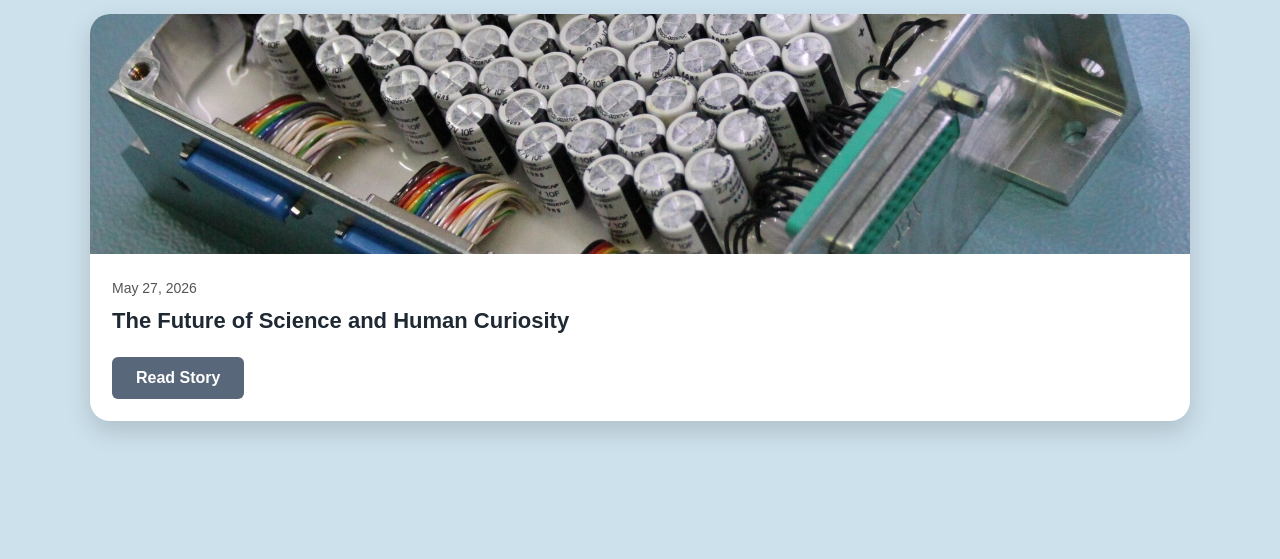
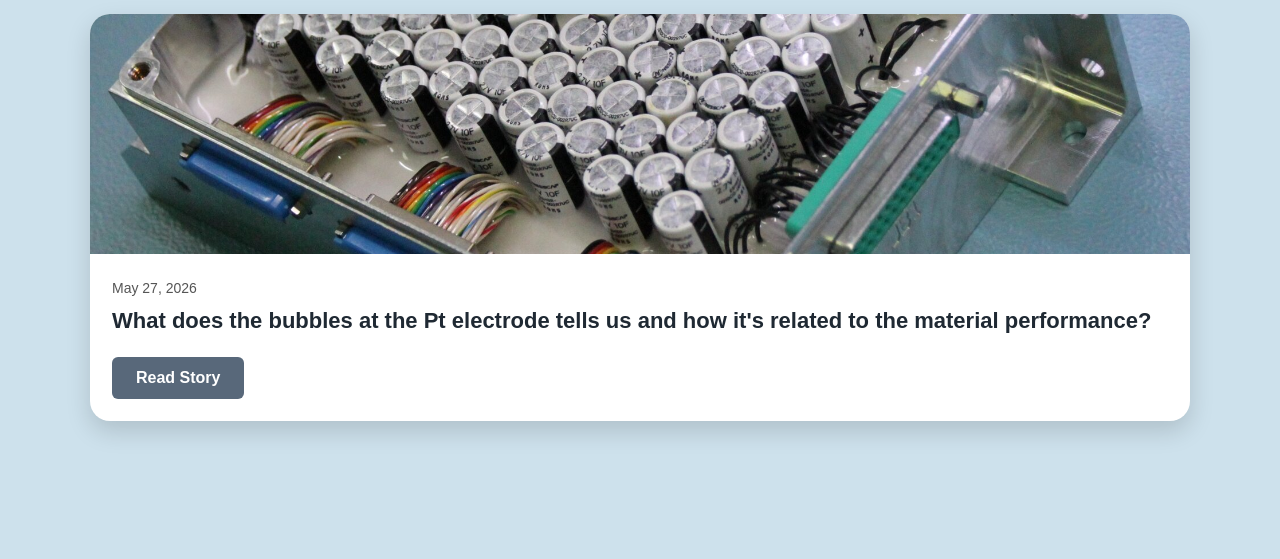
Before and after one commit to ankit165-wq/ankit165-wq.github.io, a plain HTML site: page Blogs.html in a window 1280 px wide. Shown: the part 241-800 px from the top of the page. Drawn offline with Linux system fonts and the light colour scheme.

Commit message:
Update Blogs.html

```diff
--- a/Blogs.html
+++ b/Blogs.html
@@ -239,7 +239,7 @@
           <div class="date">May 27, 2026</div>
 
           <div class="blog-title">
-            The Future of Science and Human Curiosity
+           What does the bubbles at the Pt electrode tells us and how it's related to the material performance?
           </div>
 
           <a href="story1.html" class="read-btn">
```
